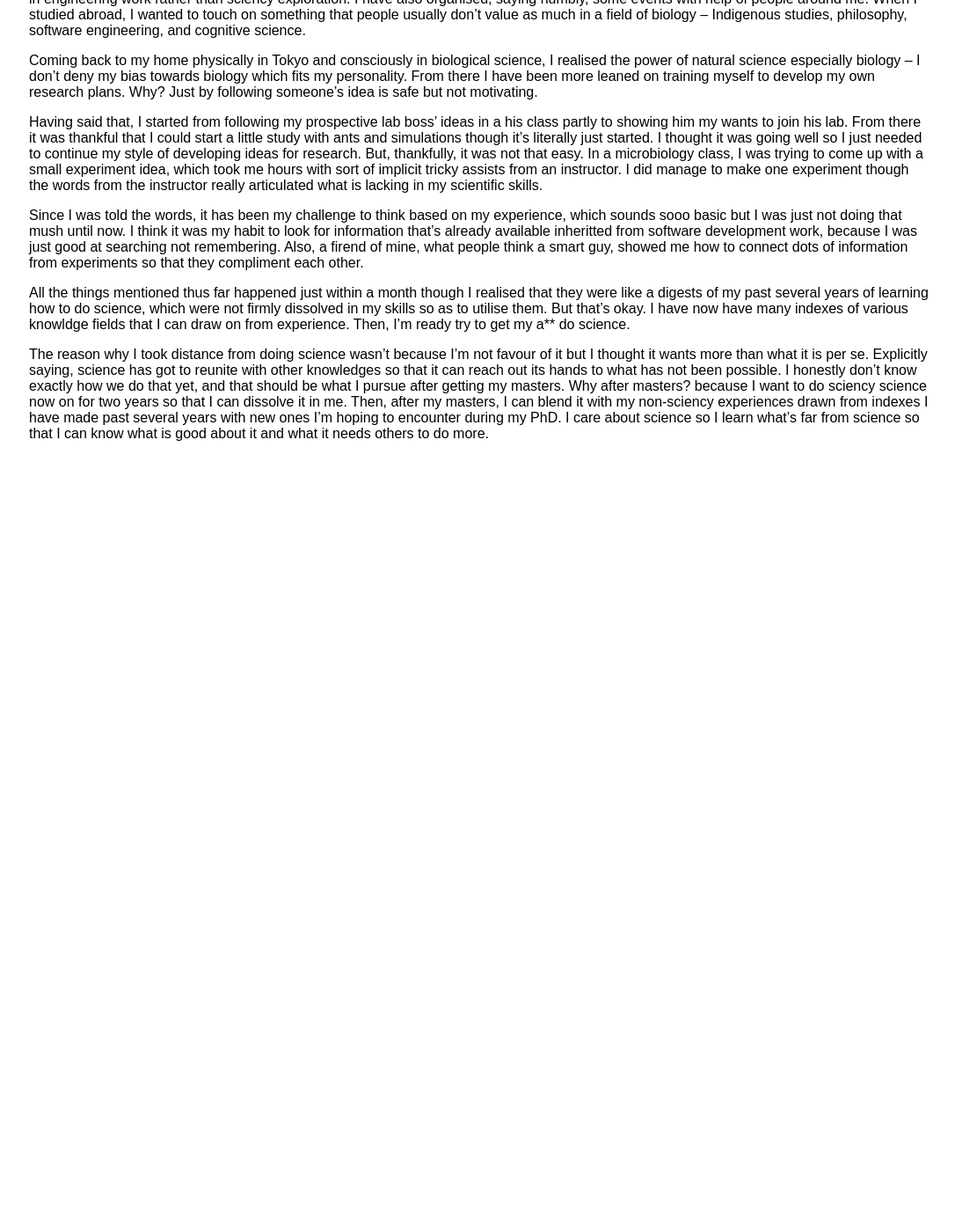
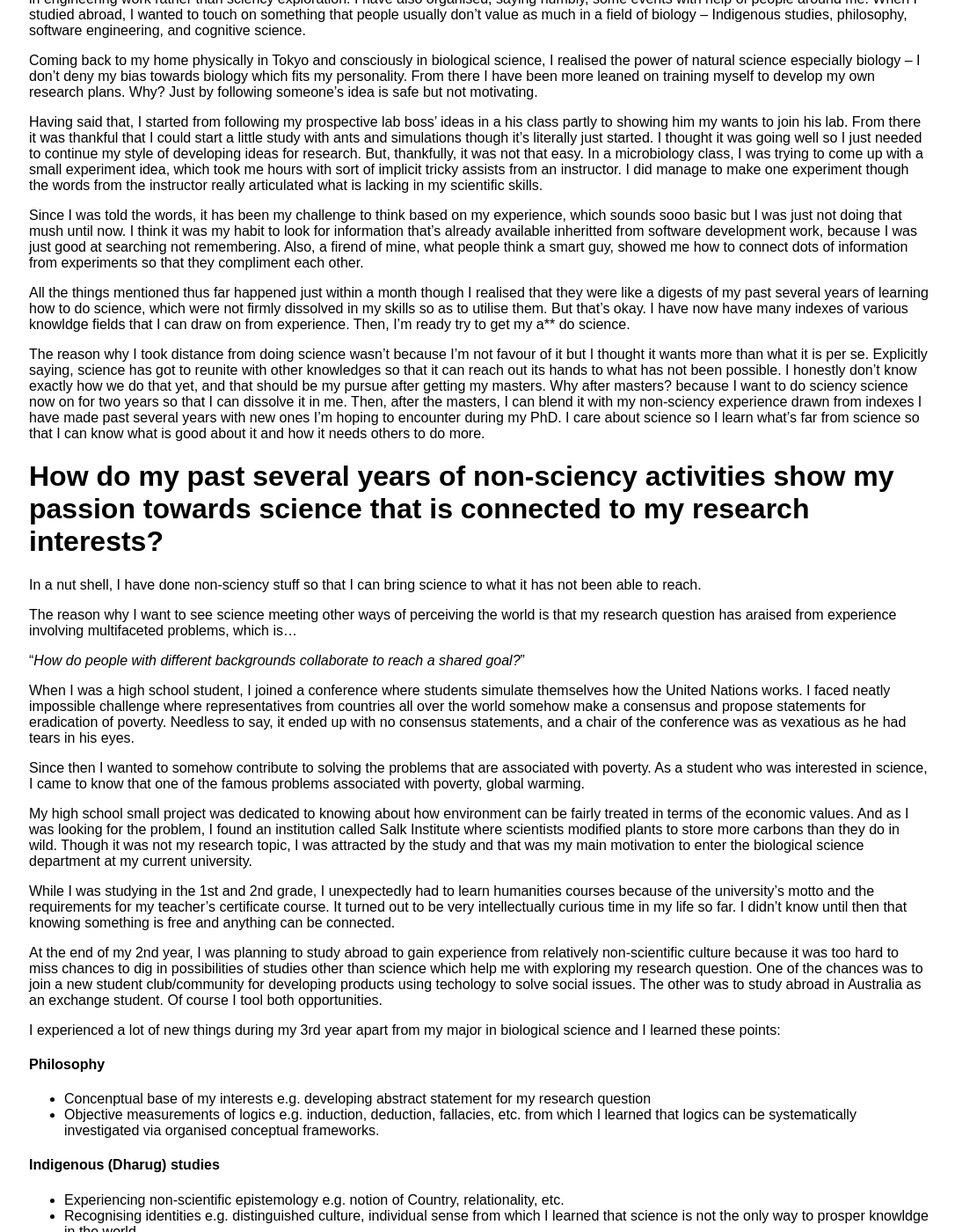
Before and after one commit to yuyuslab/Hello, a Jekyll site: the page built from _blog/2025-01-03-blog.md, in a window 1280 px wide and 1400 px high, scrolled down 352 px. Shown: the whole window at 88% size, without its empty margins (95-1181 px from the left). Built offline with Jekyll 4.4.1, drawn with Linux system fonts in a browser that asks for light colours; before the commit the page ends 982 px from its top, so only the background shows below that; some of the changed text lies outside the part shown.

Commit message:
my passion in the middle

```diff
--- a/_blog/2025-01-03-blog.md
+++ b/_blog/2025-01-03-blog.md
@@ -1,6 +1,6 @@
 ---
 layout: post
-title:  "Organising my passion towards science"
+title:  "My passion for science connected to My research interests"
 date: 2025-01-03
 category:
     - thought organisation
@@ -17,4 +17,59 @@ Since I was told the words, it has been my challenge to think based on my experi
 
 All the things mentioned thus far happened just within a month though I realised that they were like a digests of my past several years of learning how to do science, which were not firmly dissolved in my skills so as to utilise them. But that's okay. I have now have many indexes of various knowldge fields that I can draw on from experience. Then, I'm ready try to get my a** do science.
 
-The reason why I took distance from doing science wasn't because I'm not favour of it but I thought it wants more than what it is per se. Explicitly saying, science has got to reunite with other knowledges so that it can reach out its hands to what has not been possible. I honestly don't know exactly how we do that yet, and that should be what I pursue after getting my masters. Why after masters? because I want to do sciency science now on for two years so that I can dissolve it in me. Then, after my masters, I can blend it with my non-sciency experiences drawn from indexes I have made past several years with new ones I'm hoping to encounter during my PhD. I care about science so I learn what's far from science so that I can know what is good about it and what it needs others to do more.
+The reason why I took distance from doing science wasn't because I'm not favour of it but I thought it wants more than what it is per se. Explicitly saying, science has got to reunite with other knowledges so that it can reach out its hands to what has not been possible. I honestly don't know exactly how we do that yet, and that should be my pursue after getting my masters. Why after masters? because I want to do sciency science now on for two years so that I can dissolve it in me. Then, after the masters, I can blend it with my non-sciency experience drawn from indexes I have made past several years with new ones I'm hoping to encounter during my PhD. I care about science so I learn what's far from science so that I can know what is good about it and how it needs others to do more.
+
+# How do my past several years of non-sciency activities show my passion towards science that is connected to my research interests?
+
+In a nut shell, I have done non-sciency stuff so that I can bring science to what it has not been able to reach.
+
+The reason why I want to see science meeting other ways of perceiving the world is that my research question has araised from experience involving multifaceted problems, which is...
+
+"*How do people with different backgrounds collaborate to reach a shared goal?*"
+
+When I was a high school student, I joined a conference where students simulate themselves how the United Nations works. I faced neatly impossible challenge where representatives from countries all over the world somehow make a consensus and propose statements for eradication of poverty. Needless to say, it ended up with no consensus statements, and a chair of the conference was as vexatious as he had tears in his eyes.
+
+Since then I wanted to somehow contribute to solving the problems that are associated with poverty. As a student who was interested in science, I came to know that one of the famous problems associated with poverty, global warming.
+
+My high school small project was dedicated to knowing about how environment can be fairly treated in terms of the economic values. And as I was looking for the problem, I found an institution called Salk Institute where scientists modified plants to store more carbons than they do in wild. Though it was not my research topic, I was attracted by the study and that was my main motivation to enter the biological science department at my current university.
+
+While I was studying in the 1st and 2nd grade, I unexpectedly had to learn humanities courses because of the university's motto and the requirements for my teacher's certificate course. It turned out to be very intellectually curious time in my life so far. I didn't know until then that knowing something is free and anything can be connected.
+
+At the end of my 2nd year, I was planning to study abroad to gain experience from relatively non-scientific culture because it was too hard to miss chances to dig in possibilities of studies other than science which help me with exploring my research question. One of the chances was to join a new student club/community for developing products using techology to solve social issues. The other was to study abroad in Australia as an exchange student. Of course I tool both opportunities.
+
+I experienced a lot of new things during my 3rd year apart from my major in biological science and I learned these points:
+
+#### Philosophy
+- Concenptual base of my interests e.g. developing abstract statement for my research question
+- Objective measurements of logics e.g. induction, deduction, fallacies, etc.
+from which I learned that logics can be systematically investigated via organised conceptual frameworks.
+
+#### Indigenous (Dharug) studies
+- Experiencing non-scientific epistemology e.g. notion of Country, relationality, etc.
+- Recognising identities e.g. distinguished culture, individual sense
+from which I learned that science is not the only way to prosper knowldge in the world.
+
+#### Software engineering
+- Team project management e.g. sharing a common criteria, division of concerns, etc.
+- Structural understanding of subjects e.g. modularity, architecture, etc.
+from which I learned that complexity can be handled by devising tools and structural understanding
+
+####  Organising communities
+- Collaboration via relationships, interests, and environments
+- Inclusivness of expressions and understandings
+from which I learned that human interactions with an embracing atmosphere are the source of new impactful ideas
+
+#### Cognitive science
+- Theory deriven natural science which was highly interdiscplinary study e.g. theories of multi-tracking objects by eyes
+- Science that is impossible without the advancement of technology e.g. MRI, EEG, MEG, etc.
+from which I learned that a theory and empirical practices both drive science
+
+Even after exploring various ways to pursue my interests, for me, science has been the centred perspective of my pursue that gives me the most precise feeling of knowing in depth. In other words, I believe that science allows me to create a question that precisely reflects what I am intended to know.
+
+In my 4th year (not graduating because I extended one year for studying abroad), I came back to practicing natural science. However, my perspectives has changed a bit from a year ago.
+
+"*How do people with different backgrounds collaborate to reach a shared goal?*"
+
+into...
+
+"*How genetically identical agents with different propensities together make an optimal decision?*"
```
Also changed, not shown: _blog/2025-01-04-blog.md (added, +23 -0 lines), 5 other files.
